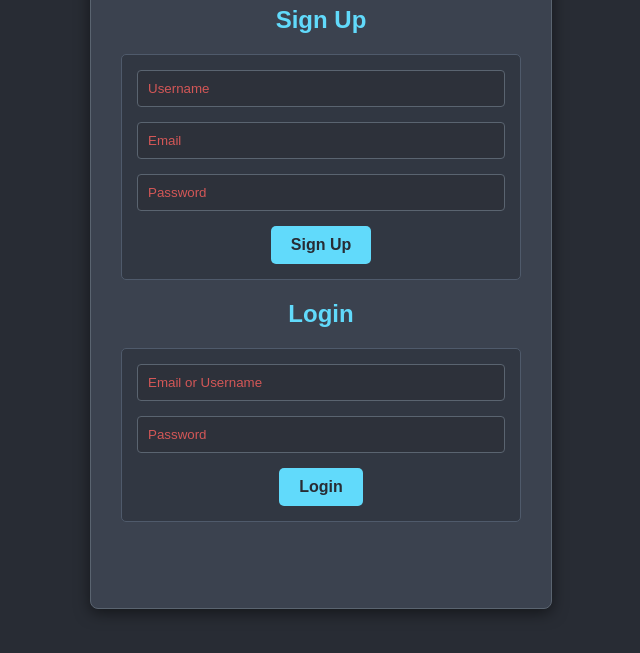
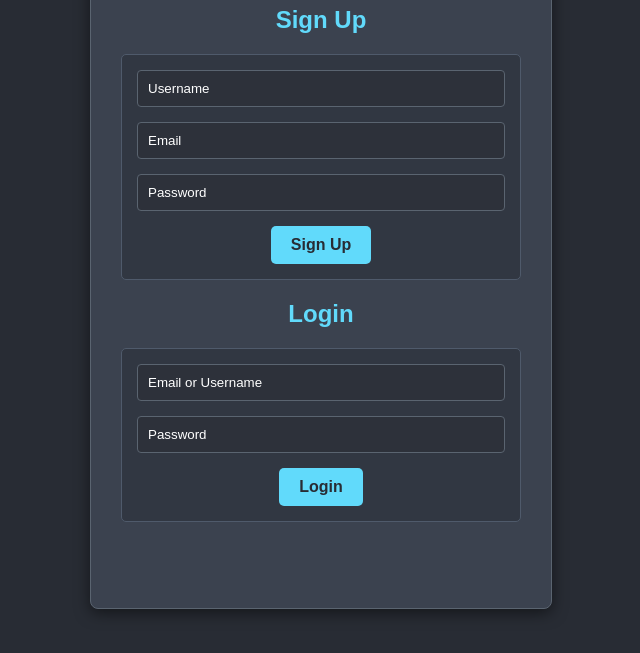
Before and after one commit to jaritrix/server-check, a website: page index.html in a window 1280 px wide. Shown: the part 147-800 px from the top of the page, without its empty margins (319-959 px from the left). Drawn offline with Linux system fonts and the light colour scheme.

Commit message:
Update style.css

```diff
--- a/style.css
+++ b/style.css
@@ -46,7 +46,7 @@ input[type="password"] {
 }
 
 input::placeholder {
-    color: #d35757;
+    color: white;
 }
 
 button {
```
